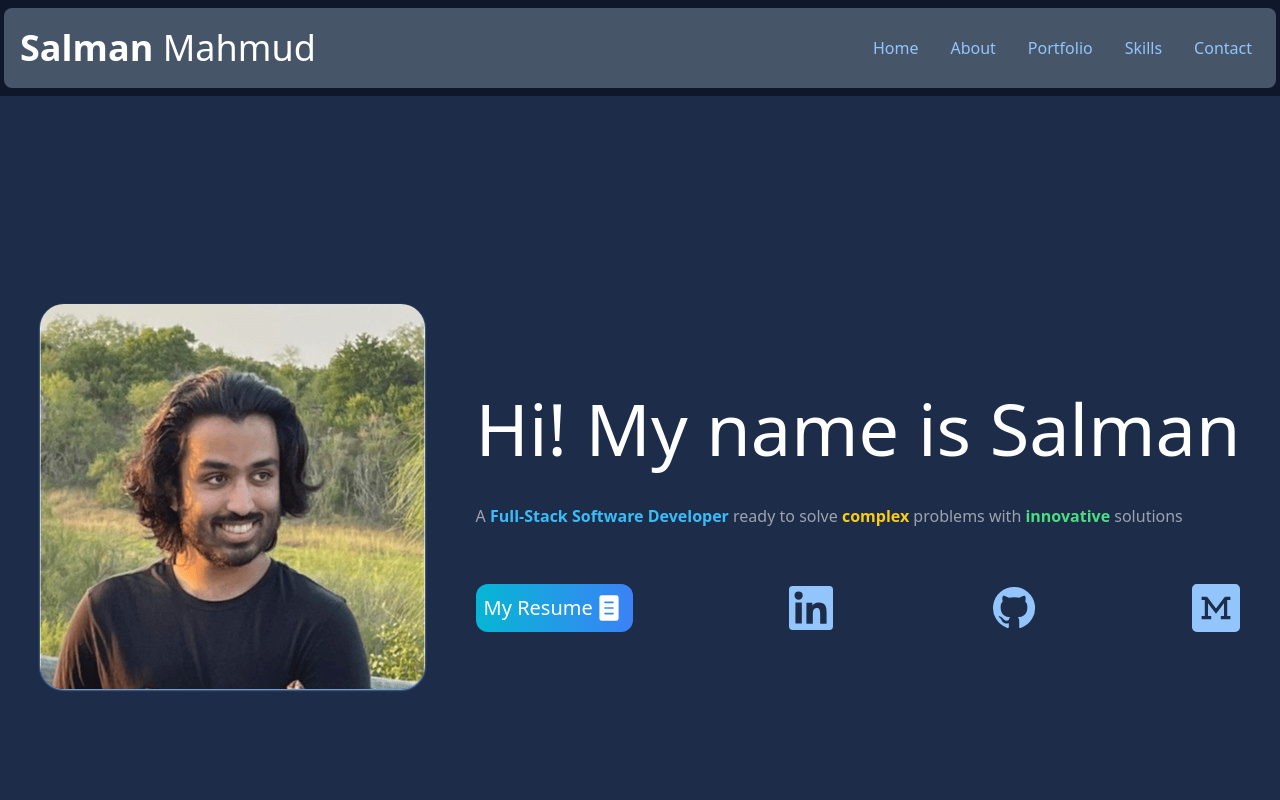
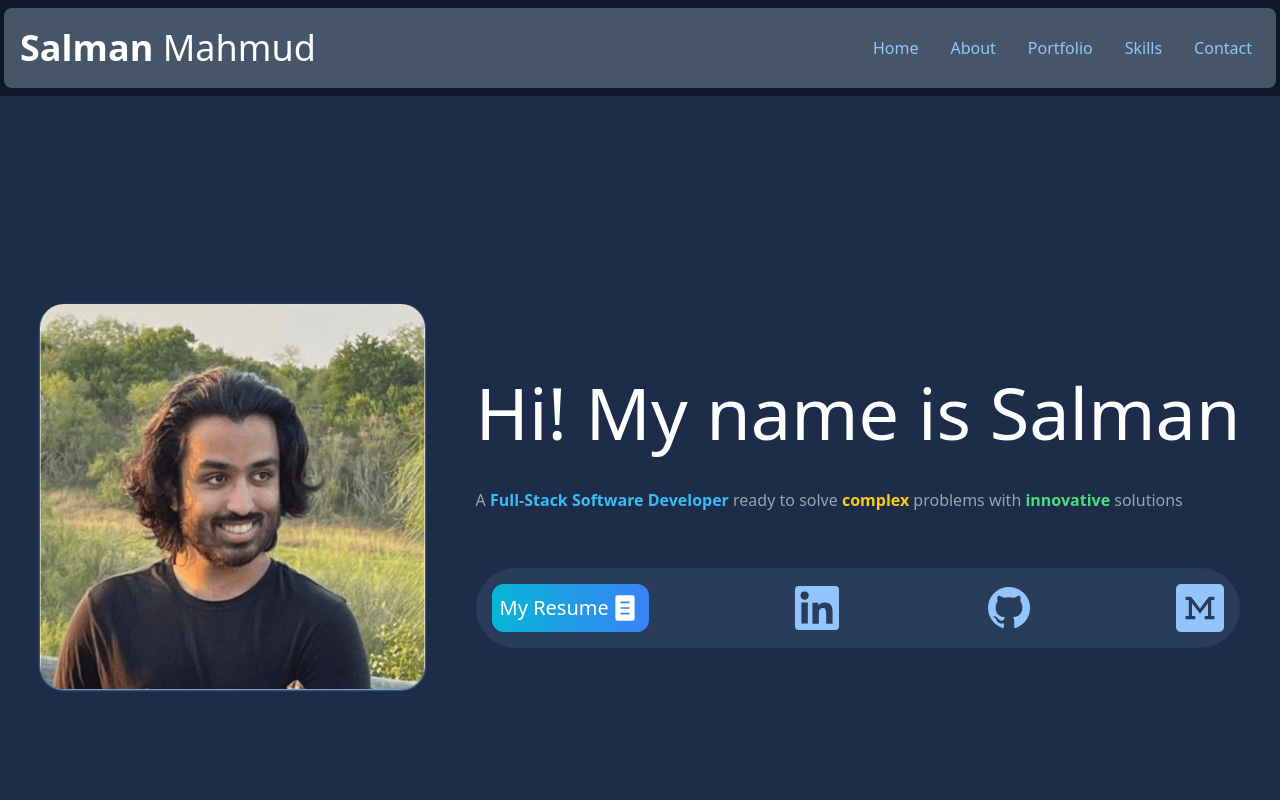
Before and after one commit to SalmanMahmud129/salman-portfolio, a Next.js app: page / in a window 1280 px wide. Shown: the top 800 px of the page. Built offline with nearby package versions, Linux system fonts and the light colour scheme.

Commit message:
background behind social links and resume buttons on desktop view

```diff
--- a/features/Home/components/HeroSection/HeroSection.js
+++ b/features/Home/components/HeroSection/HeroSection.js
@@ -4,7 +4,7 @@
 import socialMediaLinks from './socialMediaLinks'
 import { useState } from 'react';
 import { CloseIcon } from './Icons/CloseIcon';
-import useIsDesktop from '@/features/common/Hooks/useIstDesktop';
+
 
 
 
@@ -32,7 +32,7 @@
             className="transition duration-200 rounded-full shadow-sm shadow-blue-300 md:rounded-3xl hover:shadow-md hover:shadow-blue-300"
           />
         </div>
-        <div className="flex flex-col h-full sm:pt-8 md:justify-center">
+        <div className="flex flex-col h-full sm:pt-8 md:justify-center ">
           <h2 className="text-4xl font-medium sm:text-center right-1 md:text-7xl md:text-left">
             Hi! My name is Salman
           </h2>
@@ -46,7 +46,7 @@
             <strong className="text-green-400">innovative</strong> solutions
           </p>
 
-          <div className="flex justify-between mt-4">
+          <div className="flex justify-between mt-4 md:p-4 rounded-full md:bg-blue-300/10">
             <button onClick={handleShowResume} className="flex items-center p-2 text-xl font-light duration-200 cursor-pointer group rounded-xl w-30 bg-gradient-to-r from-cyan-500 to-blue-500 hover:scale-110 hover:bg-slate-200 hover:text-black">
               My Resume <span className='group-hover:animate-bounce'><ResumeIcon height="5%" width="2rem" /></span>
             </button>
@@ -66,8 +66,6 @@
 export default HeroSection;
 
 function ResumePopup({handleShowResume}){
-
-  const {isDesktop} = useIsDesktop
 
   const [isLoading, setIsLoading] = useState(true)
 
```
